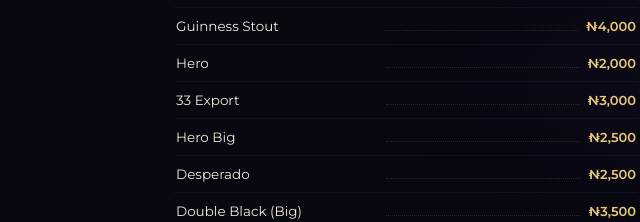
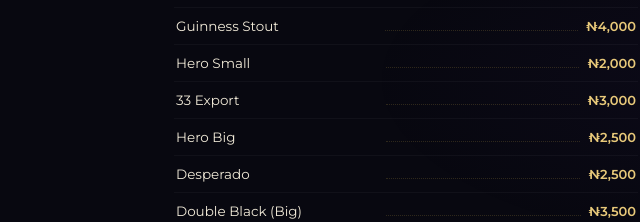
Before and after one commit to jeffdrizzy/Lavida-Bar-Menu, a plain HTML site: page index.html in a window 1280 px wide. Shown: the part 560-782 px from the top of the page, 234-874 px from the left. Drawn offline with nearby package versions, Linux system fonts and the light colour scheme.

Commit message:
Update index.html

```diff
--- a/index.html
+++ b/index.html
@@ -172,7 +172,7 @@
     <div class="item"><span class="item-name">Heineken</span><span class="item-dots"></span><span class="item-price">₦2,000</span></div>
     <div class="item"><span class="item-name">Budweiser</span><span class="item-dots"></span><span class="item-price">₦2,500</span></div>
     <div class="item"><span class="item-name">Guinness Stout</span><span class="item-dots"></span><span class="item-price">₦4,000</span></div>
-    <div class="item"><span class="item-name">Hero</span><span class="item-dots"></span><span class="item-price">₦2,000</span></div>
+    <div class="item"><span class="item-name">Hero Small</span><span class="item-dots"></span><span class="item-price">₦2,000</span></div>
     <div class="item"><span class="item-name">33 Export</span><span class="item-dots"></span><span class="item-price">₦3,000</span></div>
     <div class="item"><span class="item-name">Hero Big</span><span class="item-dots"></span><span class="item-price">₦2,500</span></div>
     <div class="item"><span class="item-name">Desperado</span><span class="item-dots"></span><span class="item-price">₦2,500</span></div>
```
